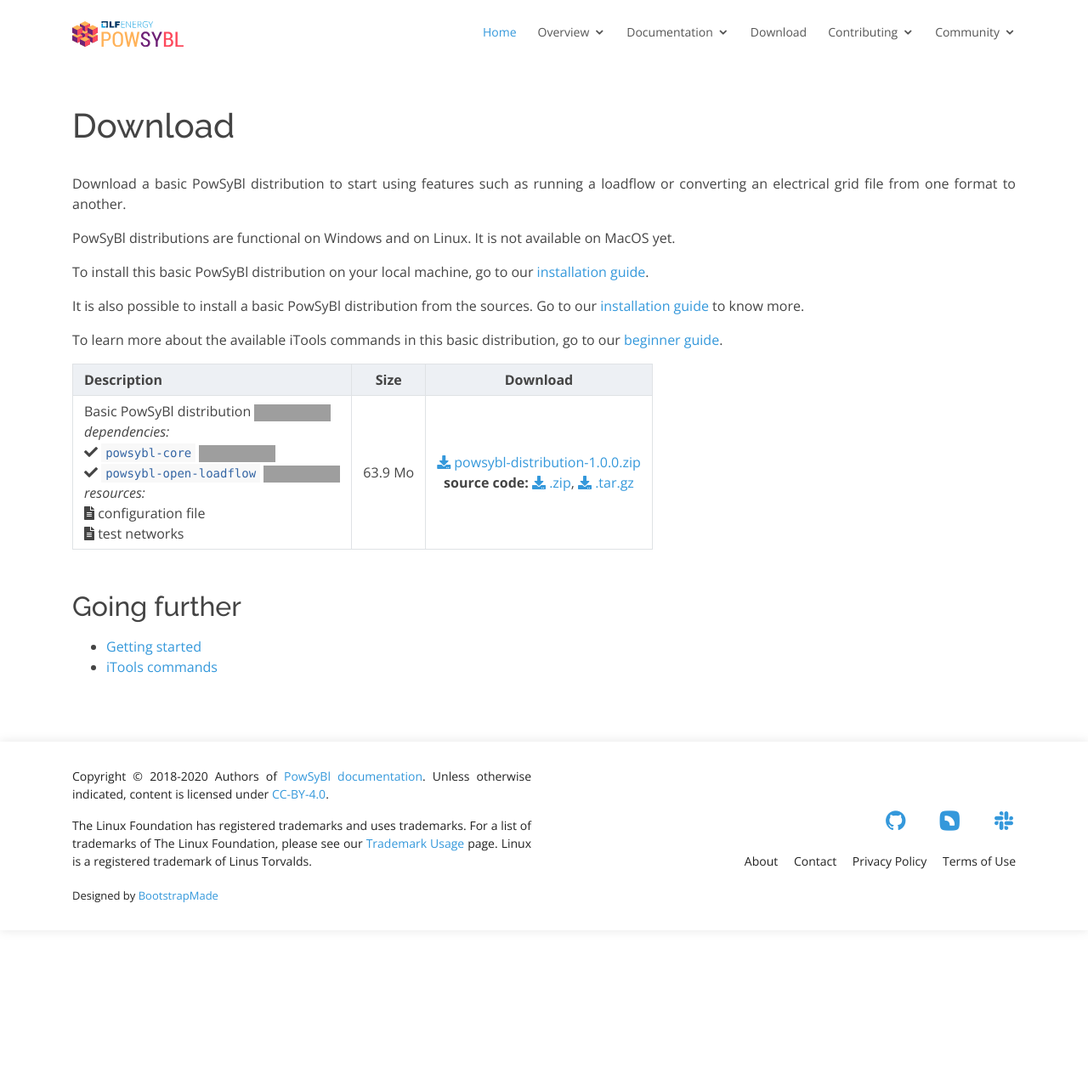
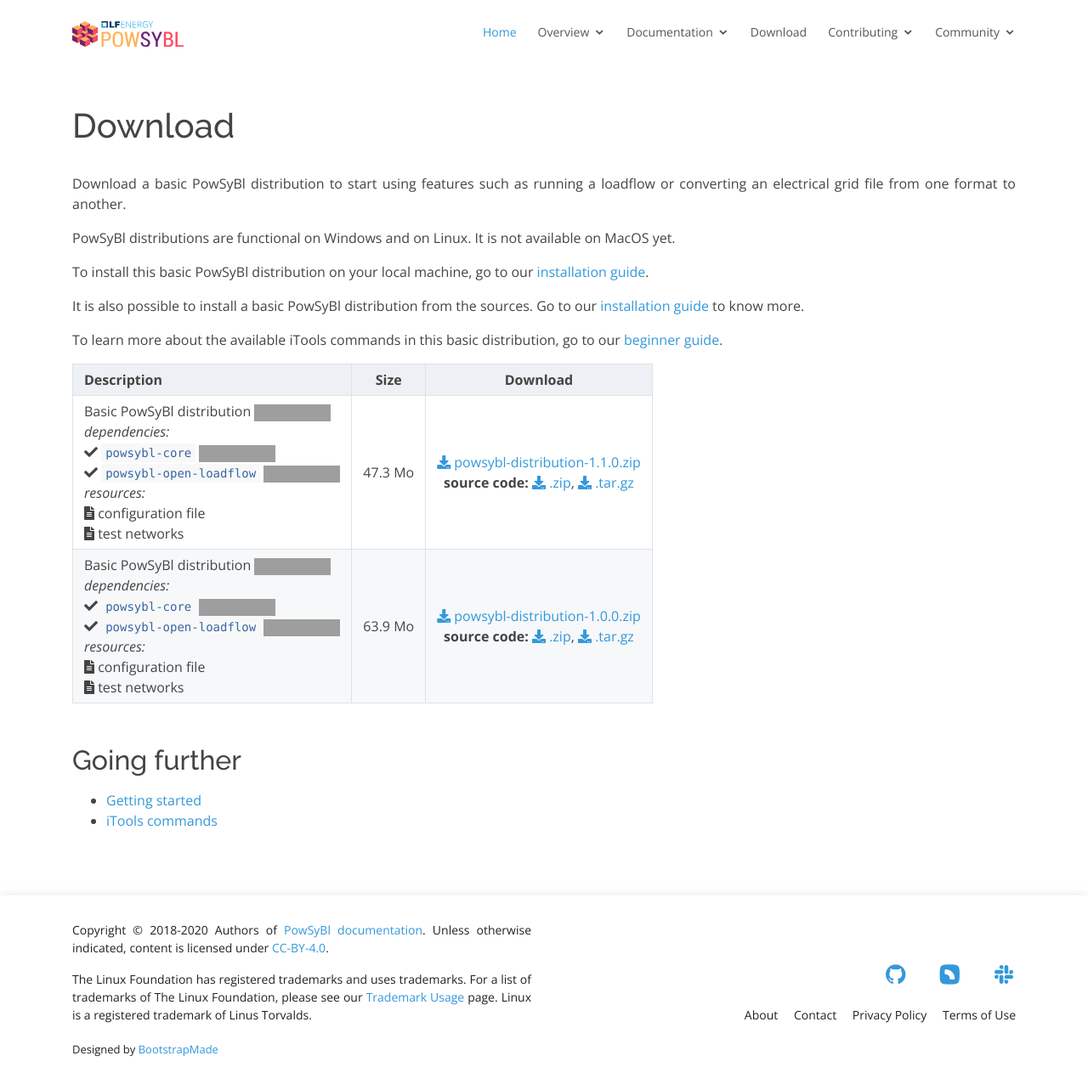
Before and after one commit to powsybl/powsybl.github.io, a Jekyll site: the page built from pages/download/index.md, in a window 1280 px wide and 1276 px high. Shown: the whole window at 85% size. Built offline with Jekyll 4.4.1, drawn with Linux system fonts in a browser that asks for light colours; our own code applies the rules of GitHub Pages for plain Markdown files; grey boxes are pictures that could not be loaded.

Commit message:
Add powsybl-distribution latest version
Signed-off-by: RALAMBOTIANA MIORA <miora.ralambotiana@rte-france.com>

tmp

Signed-off-by: RALAMBOTIANA MIORA <miora.ralambotiana@rte-france.com>

```diff
--- a/pages/download/index.md
+++ b/pages/download/index.md
@@ -17,7 +17,8 @@
 
 | Description | Size | Download |
 | :------------------- | :----------------: | :----------------: |
-| Basic PowSyBl distribution [![v1.0.0](https://img.shields.io/badge/-v1.0.0-blue.svg)](https://github.com/powsybl/powsybl-distribution/releases/tag/v1.0.0) <br>*dependencies:* <br><i class="fas fa-check"></i> `powsybl-core` [![v3.3.0](https://img.shields.io/badge/-v3.5.0-blue.svg)](https://github.com/powsybl/powsybl-core/releases/tag/v3.5.0) <br><i class="fas fa-check"></i> `powsybl-open-loadflow` [![v0.3.0](https://img.shields.io/badge/-v0.5.0-blue.svg)](https://github.com/powsybl/powsybl-open-loadflow/releases/tag/v0.5.0) <br> *resources:* <br><i class="fas fa-file-alt"></i> configuration file <br><i class="fas fa-file-alt"></i> test networks | 63.9 Mo | [<i class="fas fa-download"></i>  powsybl-distribution-1.0.0.zip](https://github.com/powsybl/powsybl-distribution/releases/download/v1.0.0/powsybl-distribution-1.0.0.zip) <br>**source code:** [<i class="fas fa-download"></i> .zip](https://github.com/powsybl/powsybl-distribution/archive/v1.0.0.zip), [<i class="fas fa-download"></i> .tar.gz](https://github.com/powsybl/powsybl-distribution/archive/v1.0.0.tar.gz)|
+| Basic PowSyBl distribution [![v1.1.0](https://img.shields.io/badge/-v1.1.0-blue.svg)](https://github.com/powsybl/powsybl-distribution/releases/tag/v1.1.0) <br>*dependencies:* <br><i class="fas fa-check"></i> `powsybl-core` [![v3.8.0](https://img.shields.io/badge/-v3.8.0-blue.svg)](https://github.com/powsybl/powsybl-core/releases/tag/v3.8.0) <br><i class="fas fa-check"></i> `powsybl-open-loadflow` [![v0.8.0](https://img.shields.io/badge/-v0.8.0-blue.svg)](https://github.com/powsybl/powsybl-open-loadflow/releases/tag/v0.8.0) <br> *resources:* <br><i class="fas fa-file-alt"></i> configuration file <br><i class="fas fa-file-alt"></i> test networks | 47.3 Mo | [<i class="fas fa-download"></i>  powsybl-distribution-1.1.0.zip](https://github.com/powsybl/powsybl-distribution/releases/download/v1.1.0/powsybl-distribution-1.1.0.zip) <br>**source code:** [<i class="fas fa-download"></i> .zip](https://github.com/powsybl/powsybl-distribution/archive/v1.1.0.zip), [<i class="fas fa-download"></i> .tar.gz](https://github.com/powsybl/powsybl-distribution/archive/v1.1.0.tar.gz)|
+| Basic PowSyBl distribution [![v1.0.0](https://img.shields.io/badge/-v1.0.0-blue.svg)](https://github.com/powsybl/powsybl-distribution/releases/tag/v1.0.0) <br>*dependencies:* <br><i class="fas fa-check"></i> `powsybl-core` [![v3.5.0](https://img.shields.io/badge/-v3.5.0-blue.svg)](https://github.com/powsybl/powsybl-core/releases/tag/v3.5.0) <br><i class="fas fa-check"></i> `powsybl-open-loadflow` [![v0.5.0](https://img.shields.io/badge/-v0.5.0-blue.svg)](https://github.com/powsybl/powsybl-open-loadflow/releases/tag/v0.5.0) <br> *resources:* <br><i class="fas fa-file-alt"></i> configuration file <br><i class="fas fa-file-alt"></i> test networks | 63.9 Mo | [<i class="fas fa-download"></i>  powsybl-distribution-1.0.0.zip](https://github.com/powsybl/powsybl-distribution/releases/download/v1.0.0/powsybl-distribution-1.0.0.zip) <br>**source code:** [<i class="fas fa-download"></i> .zip](https://github.com/powsybl/powsybl-distribution/archive/v1.0.0.zip), [<i class="fas fa-download"></i> .tar.gz](https://github.com/powsybl/powsybl-distribution/archive/v1.0.0.tar.gz)|
 
 
 ## Going further
```
